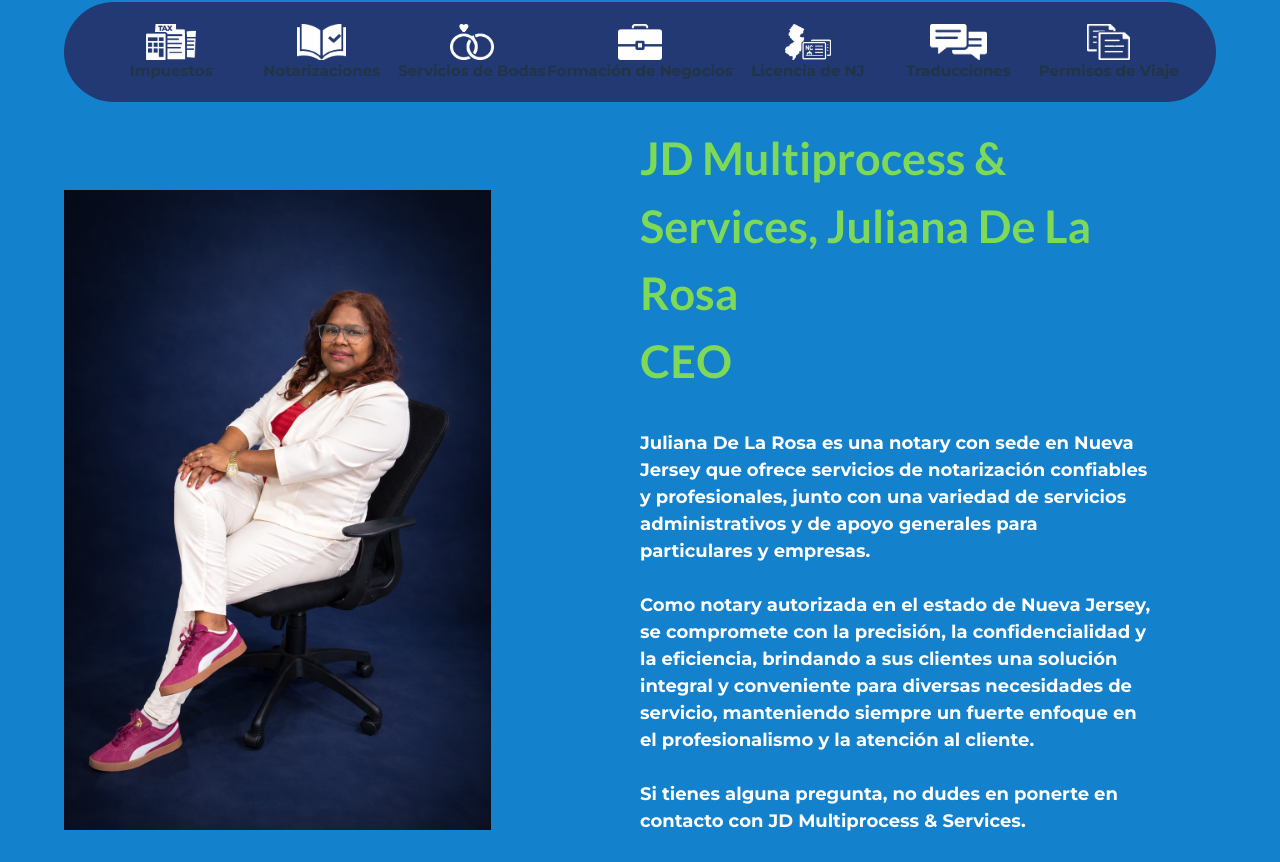
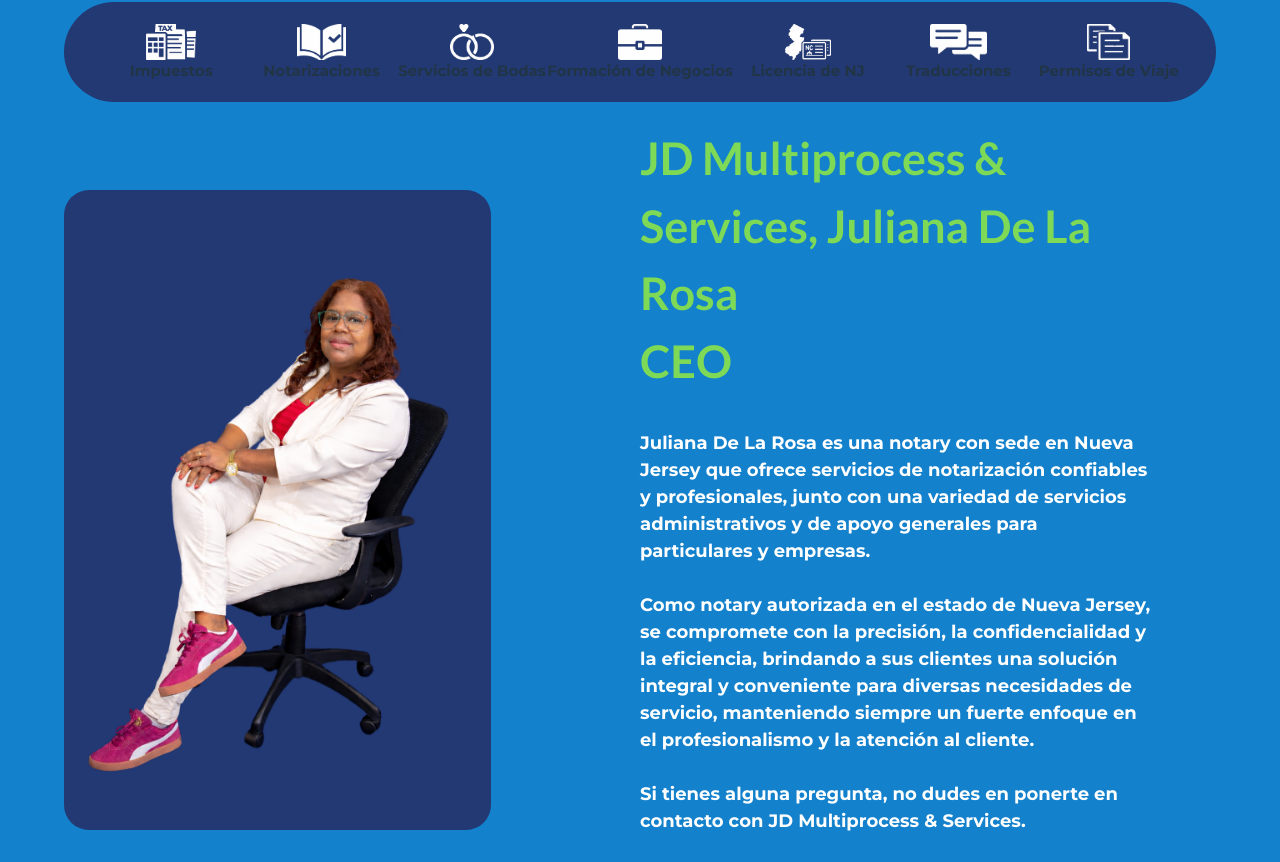
Before and after one commit to NasirCrossGriffin/JD-Multiprocess-Services-Website, a React (Vite) app in the folder frontend/: page / in a window 1280 px wide. Shown: the part 738-1600 px from the top of the page. Built offline with nearby package versions, Linux system fonts and the light colour scheme; no server answers.

Commit message:
Changed the about image background color again

```diff
--- a/frontend/src/App.css
+++ b/frontend/src/App.css
@@ -173,7 +173,7 @@
   min-width: 1200px;
   height: 100vh;
   min-height: 700px;
-  background-color: rgb(19, 129, 204);;
+  background-color: rgb(19, 129, 204);
 }
 
 @media (max-width : 1300px) and (pointer : fine) {
@@ -213,10 +213,13 @@
 
 .AboutImage {
   position: absolute;
+  border-radius: 25px;
   height: 80%;
   left : 5%;
   top : 72%;
   transform: translateY(-70%);
+  overflow-y: hidden;
+  overflow-x: hidden;
 }
 
 .AboutImage img {
```
Also changed, not shown: frontend/public/About_Image.png.
